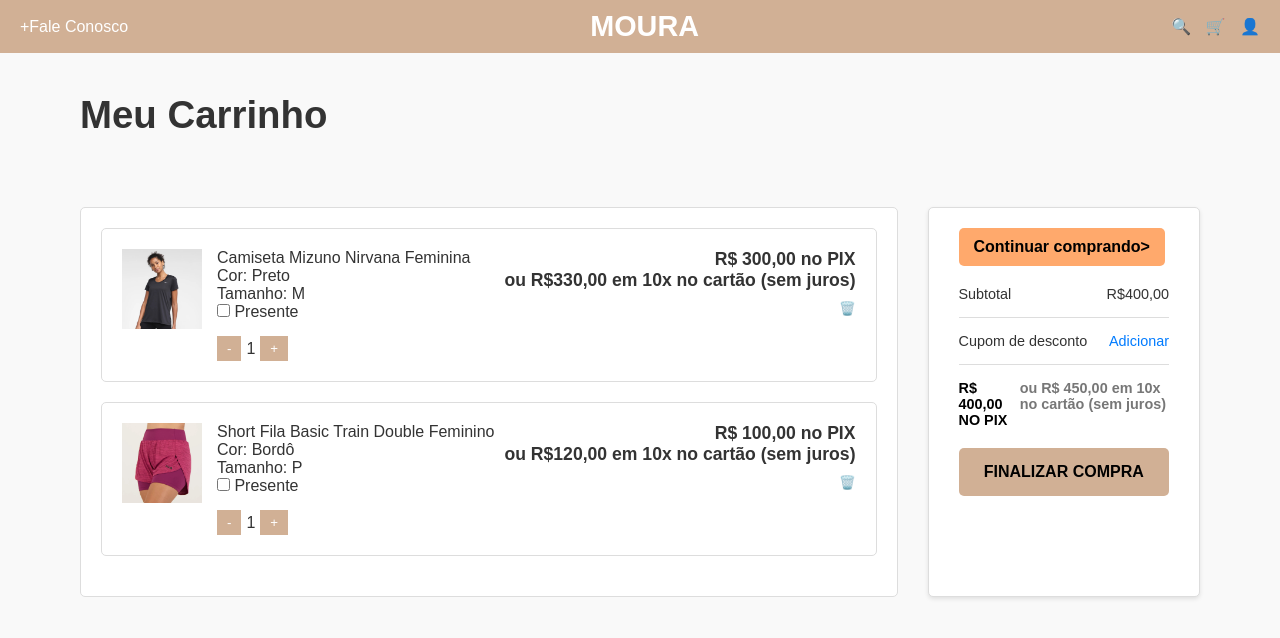
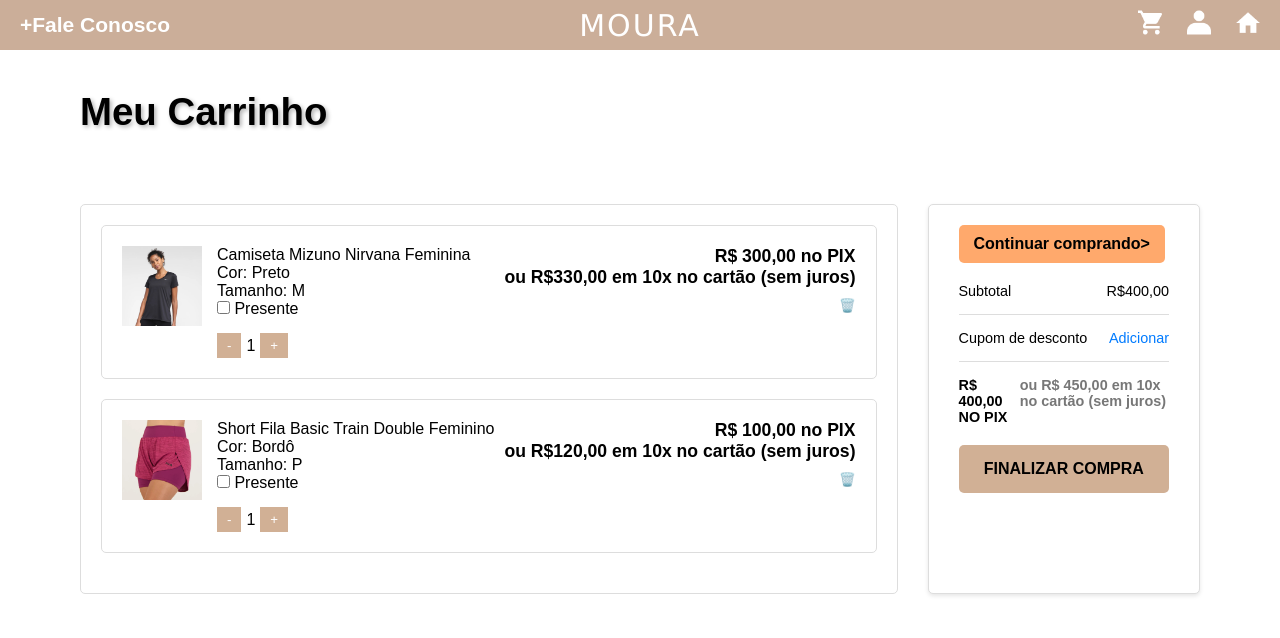
Before and after one commit to LuanCristopher/projweb, a plain HTML site: page cart.html in a window 1280 px wide. Drawn offline with Linux system fonts and the light colour scheme.

Commit message:
cart pronto

```diff
--- a/cart.css
+++ b/cart.css
@@ -6,8 +6,64 @@
 
 body {
   font-family: Arial, sans-serif;
-  background-color: #f9f9f9;
-  color: #333;
+  background-color: white;
+}
+
+/* Barra superior */
+.top-bar {
+  display: flex;
+  justify-content: center; /* Centraliza horizontalmente os itens */
+  align-items: center; /* Centraliza verticalmente */
+  padding: 10px 20px;
+  background-color: #cbae99;
+  color: white;
+  position: relative; /* Para reposicionar elementos internos */
+  height: 50px; /* Defina uma altura fixa */
+}
+
+.top-bar .contact {
+position: absolute;
+left: 20px; /* Alinha na margem esquerda */
+font-size: 14px;
+}
+
+.top-bar .logo {
+  font-size: 30px;
+  font-weight: lighter;
+  text-transform: uppercase;
+  letter-spacing: 2px;
+  font-family: Verdana, Geneva, Tahoma, sans-serif;
+  position: absolute; /* Centraliza a logo no meio */
+  left: 50%;
+  transform: translateX(-50%);
+}
+
+.top-bar .icons img {
+  width: 24px;
+  height: 24px;
+  cursor: pointer;
+}
+
+.icons{
+    position: absolute; /* Posiciona os ícones de forma independente */
+    right: 20px; /* Alinha os ícones na margem direita */
+    top: 50%; /* Centraliza verticalmente na barra */
+    transform: translateY(-50%); /* Ajusta a centralização vertical */
+    display: flex; /* Alinha os ícones horizontalmente */
+    gap: 10px; /* Espaçamento entre os ícones */
+}
+
+.top-bar .icons a {
+  margin-left: 15px;
+  text-decoration: none;
+  color: white;
+  font-size: 18px;
+}
+
+.top-bar .contact a {
+  text-decoration: none; /* Remove o sublinhado */
+  color: white;
+  font-family: Arial, Helvetica, sans-serif;
 }
 
 .header {
@@ -45,6 +101,7 @@ h1 {
   font-weight: bold;
   margin-bottom: 40px; /* Espaçamento abaixo do título */
   text-align: left;
+  text-shadow: 2px 2px 4px rgba(0, 0, 0, 0.3);
 }
 
 .cart {
@@ -110,6 +167,22 @@ h1 {
   border-radius: 5px; /* Bordas arredondadas */
   box-shadow: 0px 2px 4px rgba(0, 0, 0, 0.1); /* Sombra leve */
   width: 100%; /* Largura total da coluna */
+}
+
+/* Efeito de clique no botão */
+.continue-shopping:active,
+.finalize:active {
+  transform: scale(1.05); /* Aumenta o botão levemente */
+  border-width: 3px; /* Aumenta a largura da borda */
+  border-color: #b08972; /* Altere a cor da borda para realçar */
+  box-shadow: 0 0 10px rgba(0, 0, 0, 0.3); /* Adiciona uma sombra suave */
+  transition: transform 0.2s ease, border 0.2s ease, box-shadow 0.2s ease;
+}
+
+/* Animação ao voltar ao normal */
+.continue-shopping,
+.finalize {
+  transition: transform 0.2s ease, border 0.2s ease, box-shadow 0.2s ease;
 }
 
 .checkout .continue-shopping {
--- a/cart.html
+++ b/cart.html
@@ -7,14 +7,28 @@
   <link rel="stylesheet" href="cart.css">
 </head>
 <body>
-  <header class="header">
-    <div class="header-left">+Fale Conosco</div>
-    <div class="header-center">MOURA</div>
-    <div class="header-right">
-      <a href="#" class="icon">🔍</a>
-      <a href="#" class="icon">🛒</a>
-      <a href="#" class="icon">👤</a>
+  <header class="top-bar">
+
+    <div class="contact">
+      <a href="fale.html">
+        <h2>+Fale Conosco</h2>
+      </a>
     </div>
+
+    <div class="logo">MOURA</div>
+
+    <div class="icons">
+      <a href="cart.html">
+        <img src="fotos/cart-icon2.png" alt="car">
+      </a>
+      <a href="login.html">
+        <img src="fotos/pessoa-icon2.png" alt="pessoa">
+      </a>
+      <a href="home-page.html">
+        <img src="fotos/casa-icon.png" alt="car">
+      </a>
+    </div>
+
   </header>
 
   <main>
```
Also changed, not shown: fotos/cart-icon2.png (added), fotos/casa-icon.png (added), fotos/pessoa-icon2.png (added).
